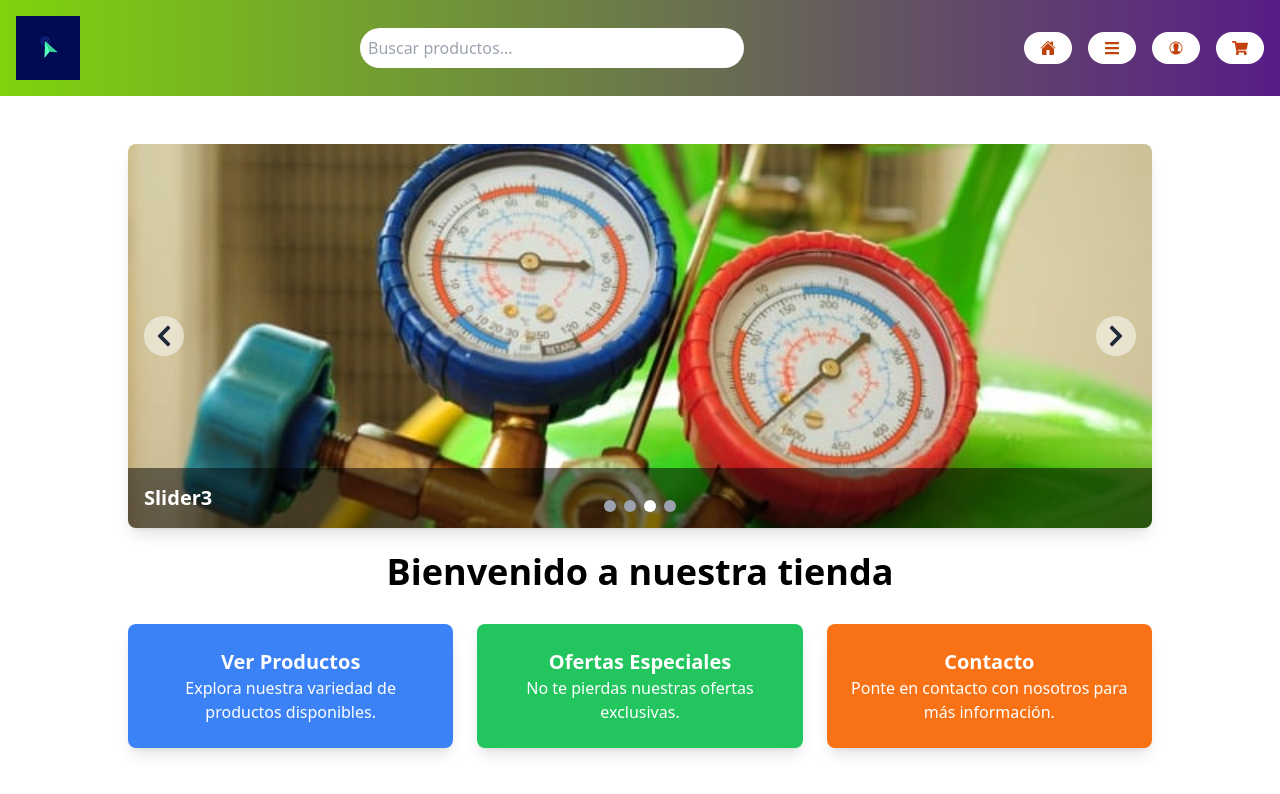
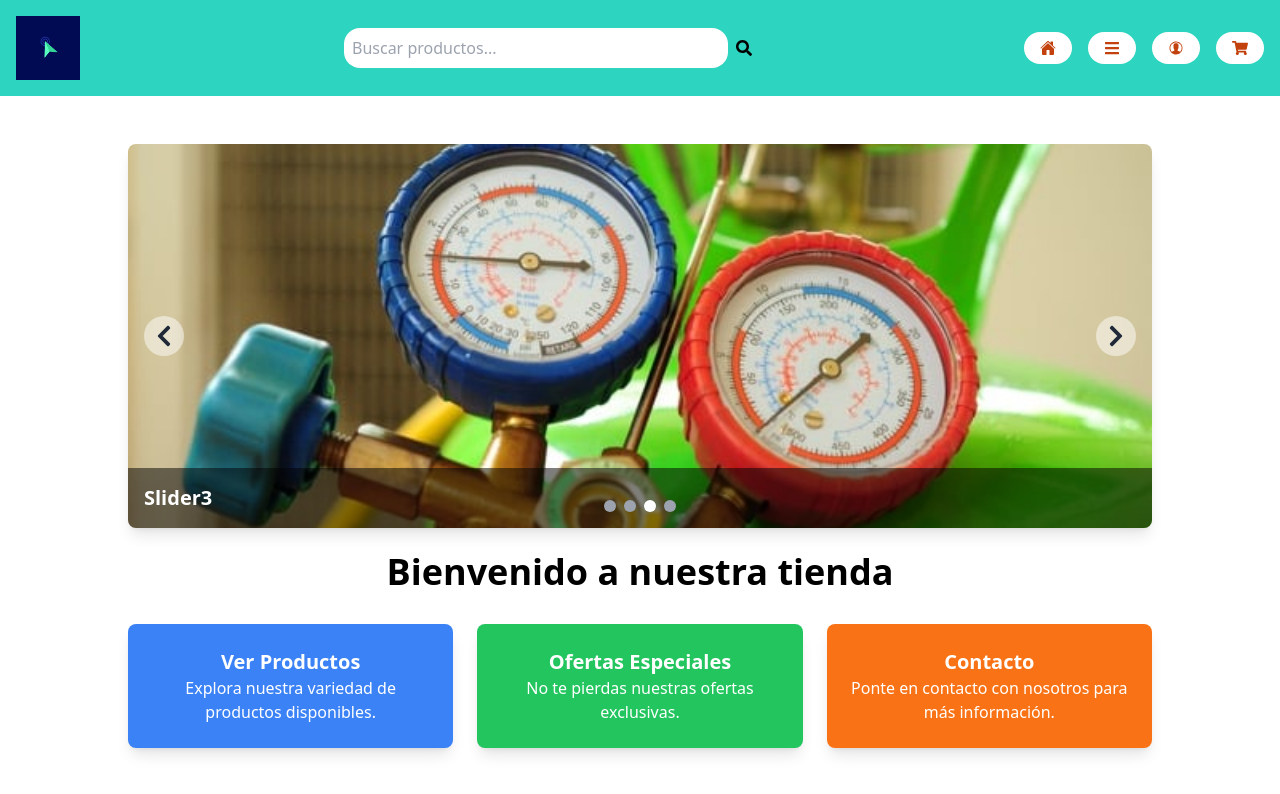
Before and after one commit to francoarmando1911/refrigeracion, a React (Vite) app: page / in a window 1280 px wide. Shown: the top 794 px of the page. Built offline with nearby package versions, Linux system fonts and the light colour scheme.

Commit message:
barra de busqueda

```diff
--- a/src/App.tsx
+++ b/src/App.tsx
@@ -7,10 +7,10 @@ import Home from './components/Home';
 import Footer from './components/Footer';
 import Slider from './components/Slider';
 import CartComponent from './components/CartComponent';
-import { Product } from './types/types';
+//import { Product } from './types/types';
 
 const App: React.FC = () => {
-  const { cart, addToCart, removeFromCart, increaseQuantity, decreaseQuantity, clearCart, isEmpty, cartTotal } = useCart('productos');
+  const { cart, removeFromCart, increaseQuantity, decreaseQuantity, clearCart, isEmpty, cartTotal } = useCart('productos');
   const [showCart, setShowCart] = useState(false);
   const location = useLocation();
 
@@ -18,21 +18,13 @@ const App: React.FC = () => {
     setShowCart(prev => !prev);
   };
 
-  const sampleProduct: Product = { id: 1, name: 'Producto Ejemplo', price: 100, category: 'ejemplo', stock: 10 };
+  //const sampleProduct: Product = { id: 1, name: 'Producto Ejemplo', price: 100, category: 'ejemplo', stock: 10 };
 
   const isAuthPage = location.pathname === '/pages/login' || location.pathname === '/register';
 
   return (
     <>
       <Header
-        cart={cart}
-        removeFromCart={removeFromCart}
-        increaseQuantity={increaseQuantity}
-        decreaseQuantity={decreaseQuantity}
-        clearCart={clearCart}
-        isEmpty={isEmpty}
-        cartTotal={cartTotal}
-        showCart={showCart}
         toggleCart={toggleCart}
       />
 
@@ -49,8 +41,9 @@ const App: React.FC = () => {
       )}
 
       {!isAuthPage && <Slider />}
+      <Home />
 
-      <Home/>
+      {/* Uncomment for testing purposes */}
       {/*<button
         onClick={() => addToCart(sampleProduct)}
         className="mt-4 px-4 py-2 bg-blue-500 text-white rounded hover:bg-blue-600"
@@ -58,7 +51,6 @@ const App: React.FC = () => {
         Agregar Producto Ejemplo
       </button>*/}
 
-
       <Footer />
     </>
   );
--- a/src/components/Header.tsx
+++ b/src/components/Header.tsx
@@ -1,5 +1,5 @@
 import React, { useState, useEffect } from 'react';
-import { FaShoppingCart, FaBars } from 'react-icons/fa';
+import { FaShoppingCart, FaBars, FaSearch } from 'react-icons/fa';
 import { VscAccount } from 'react-icons/vsc';
 import { useNavigate, Link } from 'react-router-dom';
 import { IoHome } from 'react-icons/io5';
@@ -17,11 +17,14 @@ const Header: React.FC<HeaderProps> = ({ toggleCart }) => {
 
     useEffect(() => {
         const handleClickOutside = (event: MouseEvent) => {
+            console.log('Clicked element:', event.target);
             const target = event.target as HTMLElement | null;
             if (isMenuOpen && target && !target.closest('.menu-container')) {
+                console.log('Closing menu');
                 setIsMenuOpen(false);
             }
         };
+
 
         document.addEventListener('mousedown', handleClickOutside);
         return () => {
@@ -30,8 +33,8 @@ const Header: React.FC<HeaderProps> = ({ toggleCart }) => {
     }, [isMenuOpen]);
 
     return (
-        <header className="relative overflow-hidden"> {/*relative overflow-hidden*/}
-            <div className="bg-gradient-to-r from-[#7ed40d] to-purple-900 h-auto flex flex-col md:flex-row md:justify-between items-center p-4 space-y-4 md:space-y-0">
+        <header className="relative overflow-hidden">
+            <div className="bg-teal-400 h-auto flex flex-col md:flex-row md:justify-between items-center p-4 space-y-4 md:space-y-0">
                 {/* Logo */}
                 <div className="flex justify-center md:justify-start">
                     <Link to="/">
@@ -44,8 +47,11 @@ const Header: React.FC<HeaderProps> = ({ toggleCart }) => {
                     <input
                         type="text"
                         placeholder="Buscar productos..."
-                        className="w-10/12 md:w-96 p-2 rounded-full text-black focus:outline-none focus:ring-2 focus:ring-yellow-300"
+                        className="w-10/12 md:w-96 p-2 rounded-2xl text-black focus:outline-none focus:ring-2 focus:ring-yellow-300"
                     />
+                    <button className="p-2 text-black hover:bg-blue-600">
+                        <FaSearch />
+                    </button>
                 </div>
 
                 {/* Botones */}
@@ -82,26 +88,52 @@ const Header: React.FC<HeaderProps> = ({ toggleCart }) => {
 
             {/* Menú móvil de las categorias*/}
             {isMenuOpen && (
-                <div className="absolute top-16 left-0 w-full bg-white text-purple-600 p-4 md:hidden menu-container">
+                <div className="sticky top-16 left-0  bg-black text-purple-600 p-4 md:hidden menu-container">
                     <button onClick={toggleMenu} className="text-lg mb-4">Cerrar</button>
-                    <div className="mt-4 mb-2">
-                        <input
-                            type="text"
-                            placeholder="Buscar productos..."
-                            className="w-full p-2 rounded-full text-black focus:outline-none focus:ring-2 focus:ring-yellow-300"
-                        />
-                    </div>
+
                     <button
                         onClick={() => navigate('/pages/login')}
                         className="w-full bg-white text-purple-600 px-4 py-2 rounded-full font-semibold hover:bg-purple-100 transition duration-300 flex items-center mb-2"
                     >
-                        <VscAccount className="inline-block mr-2" /> Ingresar
+                        <VscAccount className="inline-block mr-2" /> Refrigeracion
                     </button>
-                    <ul className="mt-2 space-y-2">
-                        <li><Link to="/category1" className="block">Categoría 1</Link></li>
+                    <button
+                        onClick={() => navigate('/pages/login')}
+                        className="w-full bg-white text-purple-600 px-4 py-2 rounded-full font-semibold hover:bg-purple-100 transition duration-300 flex items-center mb-2"
+                    >
+                        <VscAccount className="inline-block mr-2" /> Aire Acondicionado
+                    </button>
+                    <button
+                        onClick={() => navigate('/pages/login')}
+                        className="w-full bg-white text-purple-600 px-4 py-2 rounded-full font-semibold hover:bg-purple-100 transition duration-300 flex items-center mb-2"
+                    >
+                        <VscAccount className="inline-block mr-2" /> Caños de cobre y Accesorios
+                    </button>
+                    <button
+                        onClick={() => navigate('/pages/login')}
+                        className="w-full bg-white text-purple-600 px-4 py-2 rounded-full font-semibold hover:bg-purple-100 transition duration-300 flex items-center mb-2"
+                    >
+                        <VscAccount className="inline-block mr-2" /> Gases Refrigerantes
+                    </button>
+                    <button
+                        onClick={() => navigate('/pages/login')}
+                        className="w-full bg-white text-purple-600 px-4 py-2 rounded-full font-semibold hover:bg-purple-100 transition duration-300 flex items-center mb-2"
+                    >
+                        <VscAccount className="inline-block mr-2" /> Electricidad
+                    </button>
+                    <button
+                        onClick={() => navigate('/pages/login')}
+                        className="w-full bg-white text-purple-600 px-4 py-2 rounded-full font-semibold hover:bg-purple-100 transition duration-300 flex items-center mb-2"
+                    >
+                        <VscAccount className="inline-block mr-2" /> Herramientas
+                    </button>
+
+
+                    {/*<ul className="mt-2 space-y-2">
+                        <li><Link to="/category1" className="block text-black">Categoría 1</Link></li>
                         <li><Link to="/category2" className="block">Categoría 2</Link></li>
                         <li><Link to="/category3" className="block">Categoría 3</Link></li>
-                    </ul>
+                    </ul>*/}
                 </div>
             )}
         </header>
```
